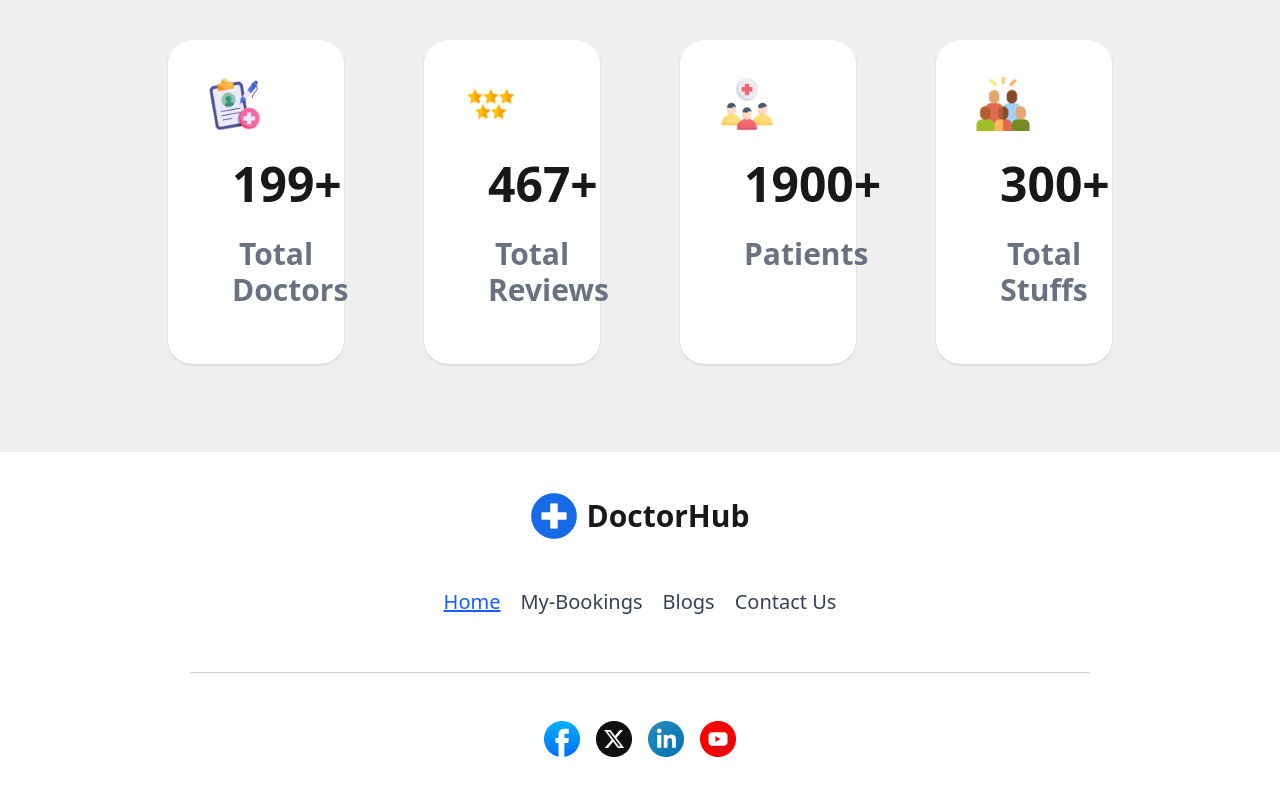
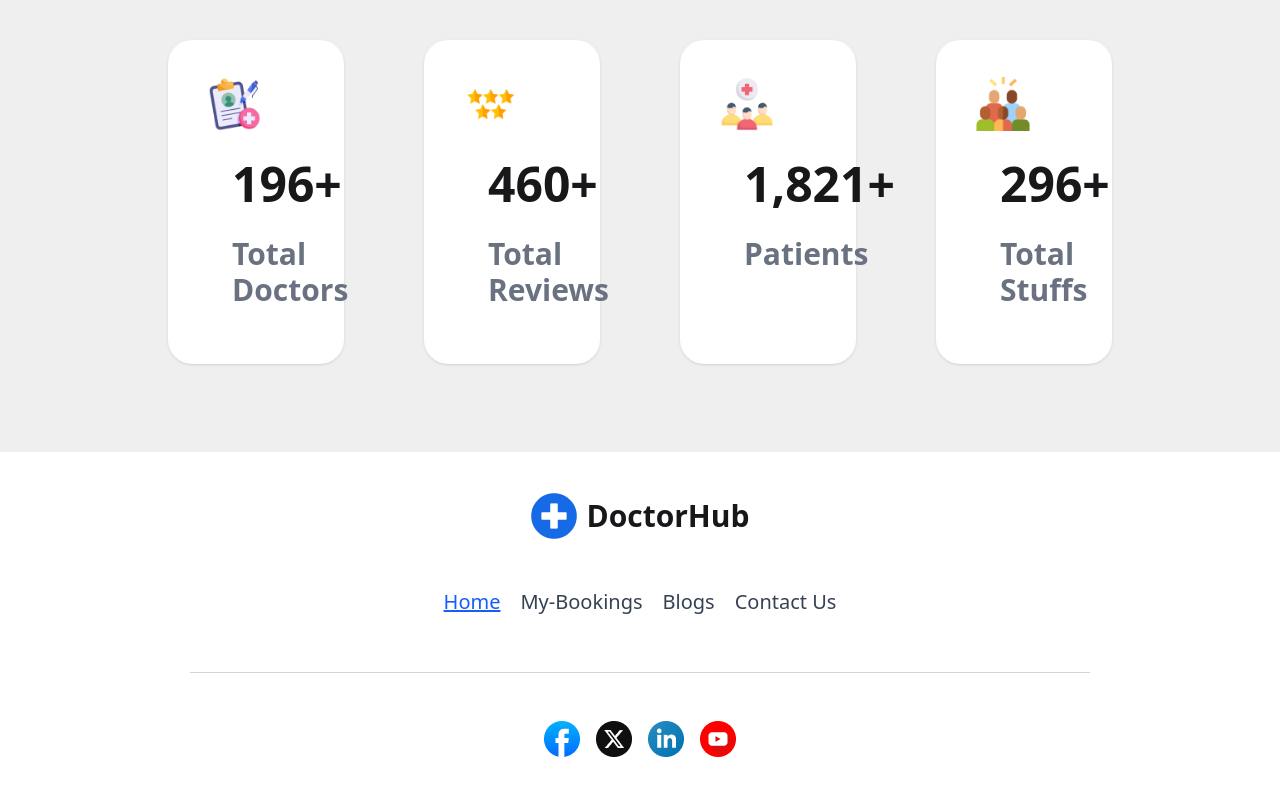
Before and after one commit to sajjadsajux/doctor-hub, a React (Vite) app: page / in a window 1280 px wide. Shown: the part 2382-3177 px from the top of the page. Built offline with nearby package versions, Linux system fonts and the light colour scheme.

Commit message:
Counting Animation Done

```diff
--- a/package.json
+++ b/package.json
@@ -12,6 +12,7 @@
   "dependencies": {
     "@tailwindcss/vite": "^4.1.4",
     "react": "^19.0.0",
+    "react-countup": "^6.5.3",
     "react-dom": "^19.0.0",
     "react-icons": "^5.5.0",
     "react-router": "^7.5.1",
--- a/src/Components/Success.jsx
+++ b/src/Components/Success.jsx
@@ -3,6 +3,7 @@ import successdoctor from "../assets/success-doctor.png";
 import successpatienst from "../assets/success-patients.png";
 import successreview from "../assets/success-review.png";
 import successstaffs from "../assets/success-staffs.png";
+import CountUp from "react-countup";
 
 const Success = () => {
   return (
@@ -15,8 +16,10 @@ const Success = () => {
             <img src={successdoctor} alt="Shoes" />
           </figure>
           <div className="card-body space-y-5">
-            <h2 className="card-title font-extrabold text-5xl">199+</h2>
-            <p className="text-3xl font-semibold text-gray-500">Total Doctors</p>
+            <h2 className="card-title font-extrabold text-5xl">
+              <CountUp end={199} suffix="+" duration={10} />
+            </h2>
+            <p className="text-3xl font-semibold text-gray-500 text-start">Total Doctors</p>
           </div>
         </div>
         <div className="card bg-white m-2 shadow-sm py-8 pl-10 rounded-3xl">
@@ -24,8 +27,10 @@ const Success = () => {
             <img src={successreview} alt="Shoes" />
           </figure>
           <div className="card-body space-y-5">
-            <h2 className="card-title font-extrabold text-5xl">467+</h2>
-            <p className="text-3xl font-semibold text-gray-500">Total Reviews</p>
+            <h2 className="card-title font-extrabold text-5xl">
+              <CountUp end={467} suffix="+" duration={10} />
+            </h2>
+            <p className="text-3xl font-semibold text-gray-500 text-start">Total Reviews</p>
           </div>
         </div>
         <div className="card bg-white m-2 shadow-sm py-8 pl-10 rounded-3xl">
@@ -33,8 +38,10 @@ const Success = () => {
             <img src={successpatienst} alt="Shoes" />
           </figure>
           <div className="card-body space-y-5">
-            <h2 className="card-title font-extrabold text-5xl">1900+</h2>
-            <p className="text-3xl font-semibold text-gray-500">Patients</p>
+            <h2 className="card-title font-extrabold text-5xl">
+              <CountUp end={1900} suffix="+" duration={10} />
+            </h2>
+            <p className="text-3xl font-semibold text-gray-500 text-start">Patients</p>
           </div>
         </div>
         <div className="card bg-white m-2 shadow-sm py-8 pl-10 rounded-3xl">
@@ -42,8 +49,10 @@ const Success = () => {
             <img src={successstaffs} alt="Shoes" />
           </figure>
           <div className="card-body space-y-5">
-            <h2 className="card-title font-extrabold text-5xl">300+</h2>
-            <p className="text-3xl font-semibold text-gray-500">Total Stuffs</p>
+            <h2 className="card-title font-extrabold text-5xl">
+              <CountUp end={300} suffix="+" duration={10} />
+            </h2>
+            <p className="text-3xl font-semibold text-gray-500 text-start">Total Stuffs</p>
           </div>
         </div>
       </div>
```
Also changed, not shown: 1 other file (tests, documents, lock files or other folders).
